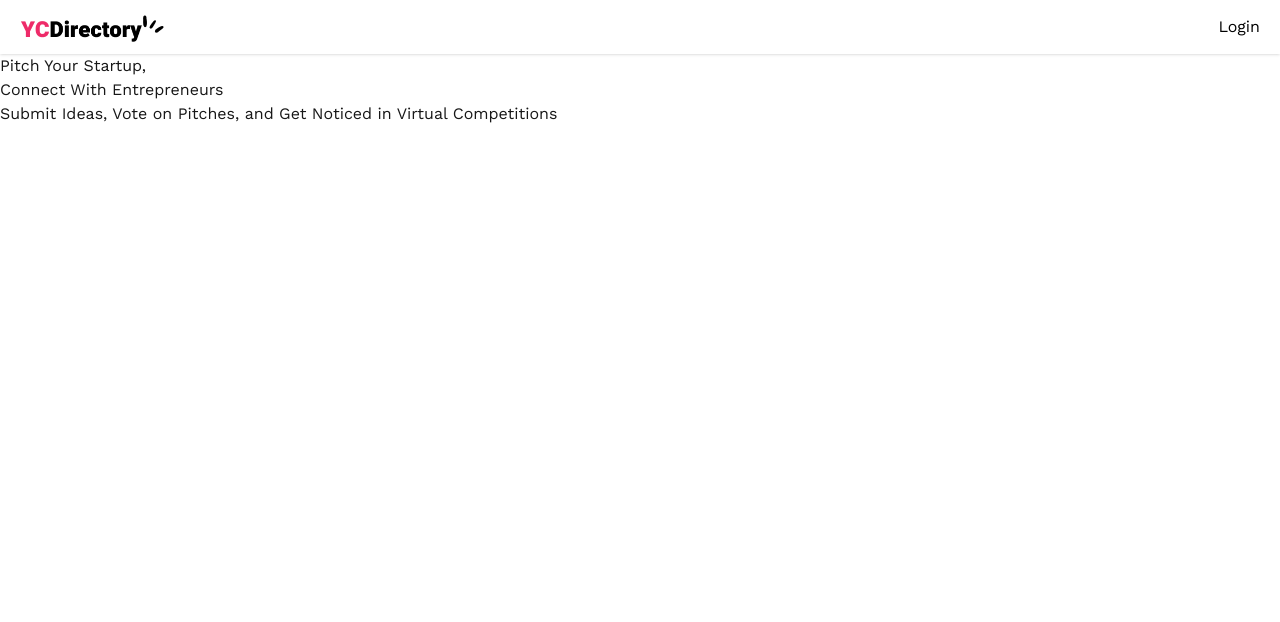
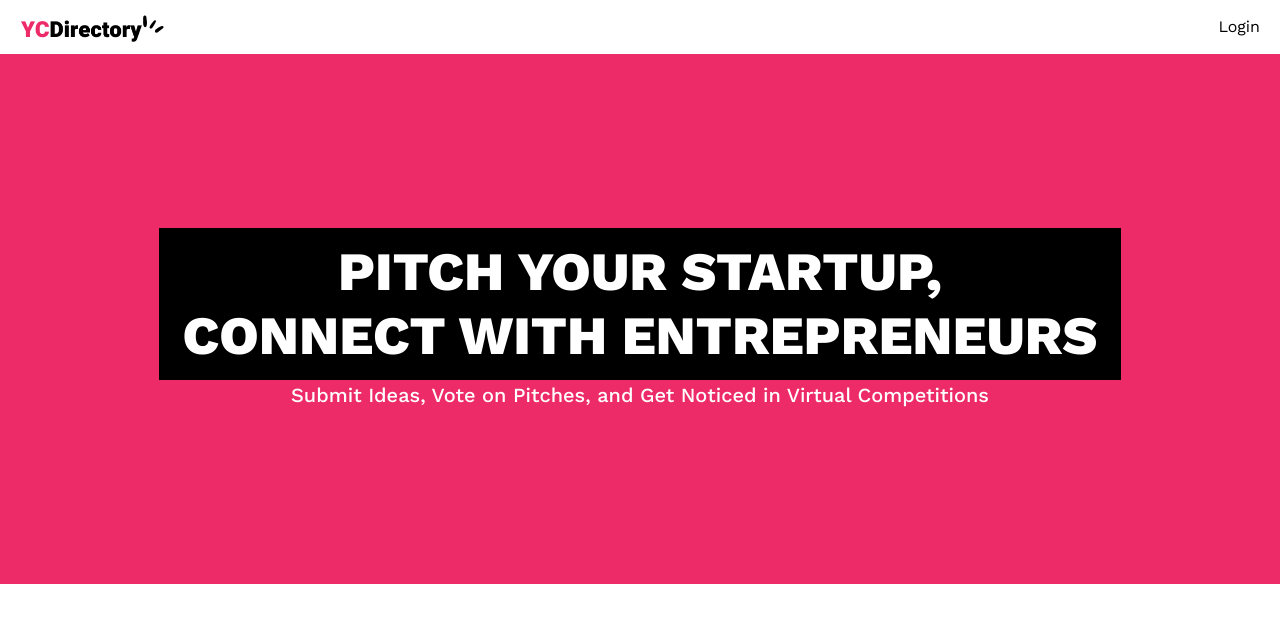
Before and after one commit to lelegod/yc_directory, a Next.js app: page / in a window 1280 px wide. Shown: the top 622 px of the page. Built offline with nearby package versions, Linux system fonts and the light colour scheme; no server answers.

Commit message:
feat: create hero section

```diff
--- a/app/globals.css
+++ b/app/globals.css
@@ -1,11 +1,6 @@
 @import "tailwindcss";
 @plugin "tailwindcss-animate";
 @plugin "@tailwindcss/typography";
-
-:root {
-  --background: #ffffff;
-  --foreground: #171717;
-}
 
 @custom-variant dark (&:where(.dark, .dark *));
 
@@ -13,14 +8,14 @@
   --breakpoint-xs: 475px;
 
   --color-primary-100: #FFE8F0;
-  --color-primary-default: #EE2B69;
+  --color-primary: #EE2B69;
   --color-secondary: #FBE843;
   --color-black-100: #333333;
   --color-black-200: #141413;
   --color-black-300: #7D8087;
   --color-black-default: #000000;
   --color-white-100: #F7F7F7;
-  --color-white-default: #FFFFFF;
+  --color-white: #FFFFFF;
 
   --font-work-sans: var(--font-work-sans);
 
@@ -38,17 +33,143 @@
   --color-foreground: var(--foreground);
   --font-sans: var(--font-geist-sans);
   --font-mono: var(--font-geist-mono);
+  --color-sidebar-ring: var(--sidebar-ring);
+  --color-sidebar-border: var(--sidebar-border);
+  --color-sidebar-accent-foreground: var(--sidebar-accent-foreground);
+  --color-sidebar-accent: var(--sidebar-accent);
+  --color-sidebar-primary-foreground: var(--sidebar-primary-foreground);
+  --color-sidebar-primary: var(--sidebar-primary);
+  --color-sidebar-foreground: var(--sidebar-foreground);
+  --color-sidebar: var(--sidebar);
+  --color-chart-5: var(--chart-5);
+  --color-chart-4: var(--chart-4);
+  --color-chart-3: var(--chart-3);
+  --color-chart-2: var(--chart-2);
+  --color-chart-1: var(--chart-1);
+  --color-ring: var(--ring);
+  --color-input: var(--input);
+  --color-border: var(--border);
+  --color-destructive-foreground: var(--destructive-foreground);
+  --color-destructive: var(--destructive);
+  --color-accent-foreground: var(--accent-foreground);
+  --color-accent: var(--accent);
+  --color-muted-foreground: var(--muted-foreground);
+  --color-muted: var(--muted);
+  --color-secondary-foreground: var(--secondary-foreground);
+  --color-secondary: var(--secondary);
+  /* --color-primary-foreground: var(--primary-foreground);
+  --color-primary: var(--primary); */
+  --color-popover-foreground: var(--popover-foreground);
+  --color-popover: var(--popover);
+  --color-card-foreground: var(--card-foreground);
+  --color-card: var(--card);
+  --radius-sm: calc(var(--radius) - 4px);
+  --radius-md: calc(var(--radius) - 2px);
+  --radius-lg: var(--radius);
+  --radius-xl: calc(var(--radius) + 4px);
 }
 
-@media (prefers-color-scheme: dark) {
-  :root {
-    --background: #0a0a0a;
-    --foreground: #ededed;
+@layer utilities {
+  .heading {
+    /* deleted: max-w-5xl */
+    @apply uppercase bg-black text-white px-6 py-3 font-work-sans font-extrabold sm:text-[54px] sm:leading-[64px] text-[36px] leading-[46px] max-w-5xl text-center;
+  }
+  .sub-heading {
+    @apply font-medium text-[20px] text-white max-w-2xl text-center break-words;
+  }
+  .pink_container {
+    @apply w-full bg-primary min-h-[530px] flex justify-center items-center flex-col py-10 px-6;
+  }
+  .pattern {
+    background-image: linear-gradient(
+            to right,
+            transparent 49.5%,
+            rgba(251, 232, 67, 0.2) 49.5%,
+            rgba(251, 232, 67, 0.6) 50.5%,
+            transparent 50.5%
+    );
+    background-size: 5% 100%;
+    background-position: center;
+    background-repeat: repeat-x;
   }
 }
 
-body {
-  background: var(--background);
-  color: var(--foreground);
-  font-family: Arial, Helvetica, sans-serif;
+:root {
+  --background: oklch(1 0 0);
+  --foreground: oklch(0.129 0.042 264.695);
+  --card: oklch(1 0 0);
+  --card-foreground: oklch(0.129 0.042 264.695);
+  --popover: oklch(1 0 0);
+  --popover-foreground: oklch(0.129 0.042 264.695);
+  --primary: oklch(0.208 0.042 265.755);
+  --primary-foreground: oklch(0.984 0.003 247.858);
+  --secondary: oklch(0.968 0.007 247.896);
+  --secondary-foreground: oklch(0.208 0.042 265.755);
+  --muted: oklch(0.968 0.007 247.896);
+  --muted-foreground: oklch(0.554 0.046 257.417);
+  --accent: oklch(0.968 0.007 247.896);
+  --accent-foreground: oklch(0.208 0.042 265.755);
+  --destructive: oklch(0.577 0.245 27.325);
+  --destructive-foreground: oklch(0.577 0.245 27.325);
+  --border: oklch(0.929 0.013 255.508);
+  --input: oklch(0.929 0.013 255.508);
+  --ring: oklch(0.704 0.04 256.788);
+  --chart-1: oklch(0.646 0.222 41.116);
+  --chart-2: oklch(0.6 0.118 184.704);
+  --chart-3: oklch(0.398 0.07 227.392);
+  --chart-4: oklch(0.828 0.189 84.429);
+  --chart-5: oklch(0.769 0.188 70.08);
+  --radius: 0.625rem;
+  --sidebar: oklch(0.984 0.003 247.858);
+  --sidebar-foreground: oklch(0.129 0.042 264.695);
+  --sidebar-primary: oklch(0.208 0.042 265.755);
+  --sidebar-primary-foreground: oklch(0.984 0.003 247.858);
+  --sidebar-accent: oklch(0.968 0.007 247.896);
+  --sidebar-accent-foreground: oklch(0.208 0.042 265.755);
+  --sidebar-border: oklch(0.929 0.013 255.508);
+  --sidebar-ring: oklch(0.704 0.04 256.788);
 }
+
+.dark {
+  --background: oklch(0.129 0.042 264.695);
+  --foreground: oklch(0.984 0.003 247.858);
+  --card: oklch(0.129 0.042 264.695);
+  --card-foreground: oklch(0.984 0.003 247.858);
+  --popover: oklch(0.129 0.042 264.695);
+  --popover-foreground: oklch(0.984 0.003 247.858);
+  --primary: oklch(0.984 0.003 247.858);
+  --primary-foreground: oklch(0.208 0.042 265.755);
+  --secondary: oklch(0.279 0.041 260.031);
+  --secondary-foreground: oklch(0.984 0.003 247.858);
+  --muted: oklch(0.279 0.041 260.031);
+  --muted-foreground: oklch(0.704 0.04 256.788);
+  --accent: oklch(0.279 0.041 260.031);
+  --accent-foreground: oklch(0.984 0.003 247.858);
+  --destructive: oklch(0.396 0.141 25.723);
+  --destructive-foreground: oklch(0.637 0.237 25.331);
+  --border: oklch(0.279 0.041 260.031);
+  --input: oklch(0.279 0.041 260.031);
+  --ring: oklch(0.446 0.043 257.281);
+  --chart-1: oklch(0.488 0.243 264.376);
+  --chart-2: oklch(0.696 0.17 162.48);
+  --chart-3: oklch(0.769 0.188 70.08);
+  --chart-4: oklch(0.627 0.265 303.9);
+  --chart-5: oklch(0.645 0.246 16.439);
+  --sidebar: oklch(0.208 0.042 265.755);
+  --sidebar-foreground: oklch(0.984 0.003 247.858);
+  --sidebar-primary: oklch(0.488 0.243 264.376);
+  --sidebar-primary-foreground: oklch(0.984 0.003 247.858);
+  --sidebar-accent: oklch(0.279 0.041 260.031);
+  --sidebar-accent-foreground: oklch(0.984 0.003 247.858);
+  --sidebar-border: oklch(0.279 0.041 260.031);
+  --sidebar-ring: oklch(0.446 0.043 257.281);
+}
+
+@layer base {
+  * {
+    @apply border-border outline-ring/50;
+  }
+  body {
+    @apply bg-background text-foreground;
+  }
+}
```
Also changed, not shown: components.json (added).
